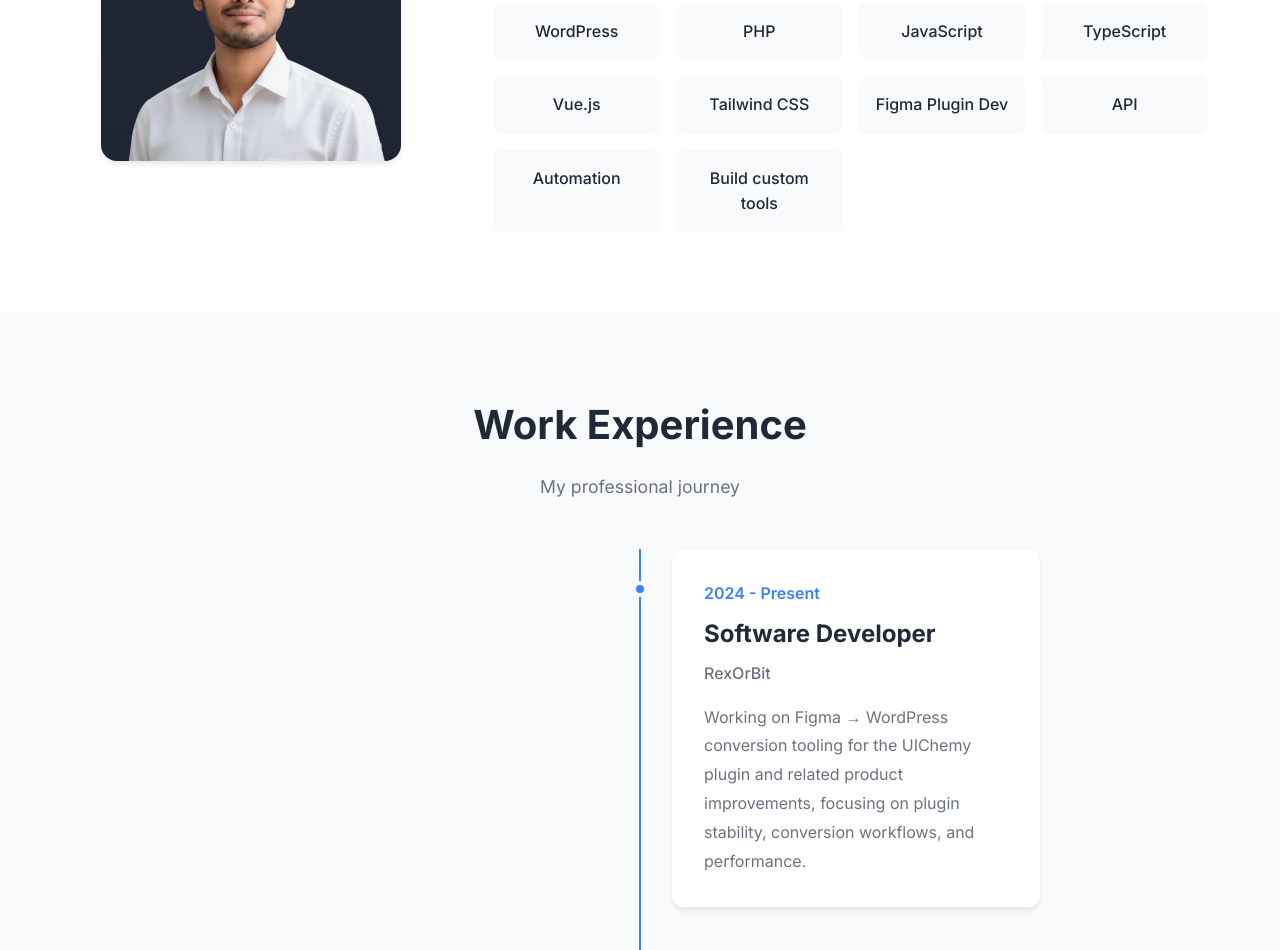
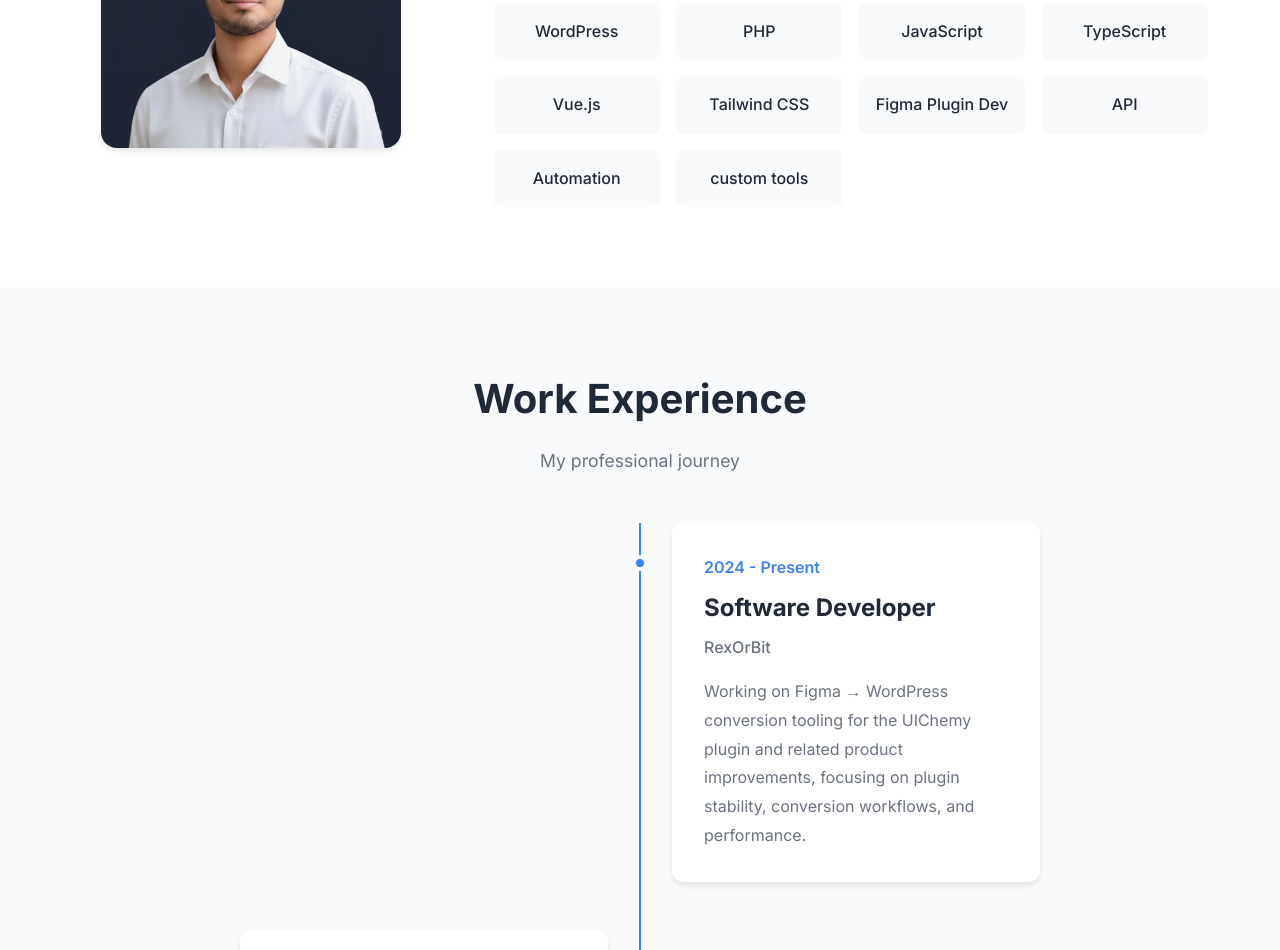
Before and after one commit to smarterpoojan/portfolio-site, a plain HTML site: page index.html in a window 1280 px wide. Shown: the part 1318-2268 px from the top of the page. Drawn offline with Linux system fonts and the light colour scheme.

Commit message:
minor update to skills and about section

```diff
--- a/index.html
+++ b/index.html
@@ -883,7 +883,7 @@
                         <div class="skill-item">Figma Plugin Dev</div>
                         <div class="skill-item">API</div>
                         <div class="skill-item">Automation</div>
-                        <div class="skill-item">Build custom tools</div>
+                        <div class="skill-item">custom tools</div>
                     </div>
                 </div>
             </div>
```
